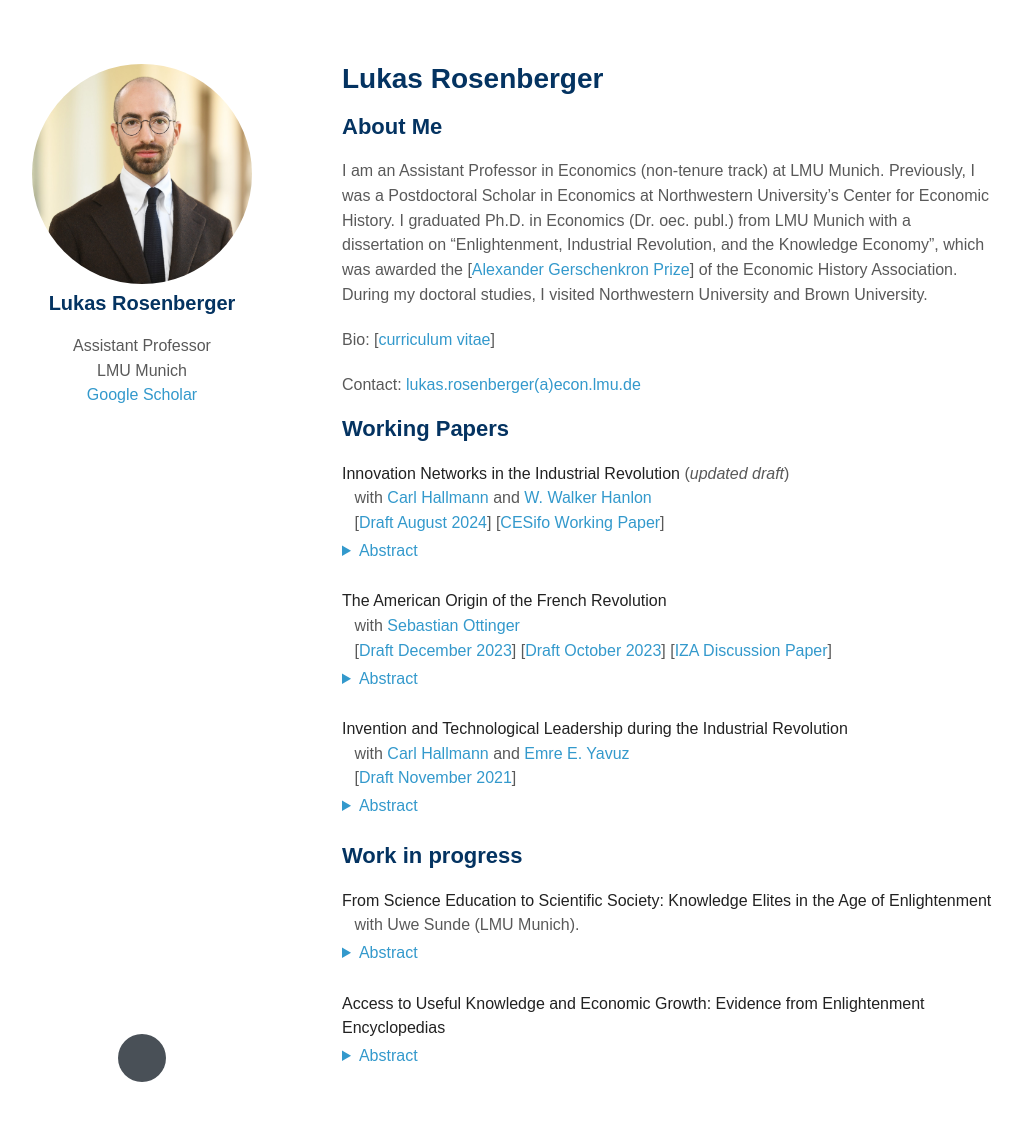
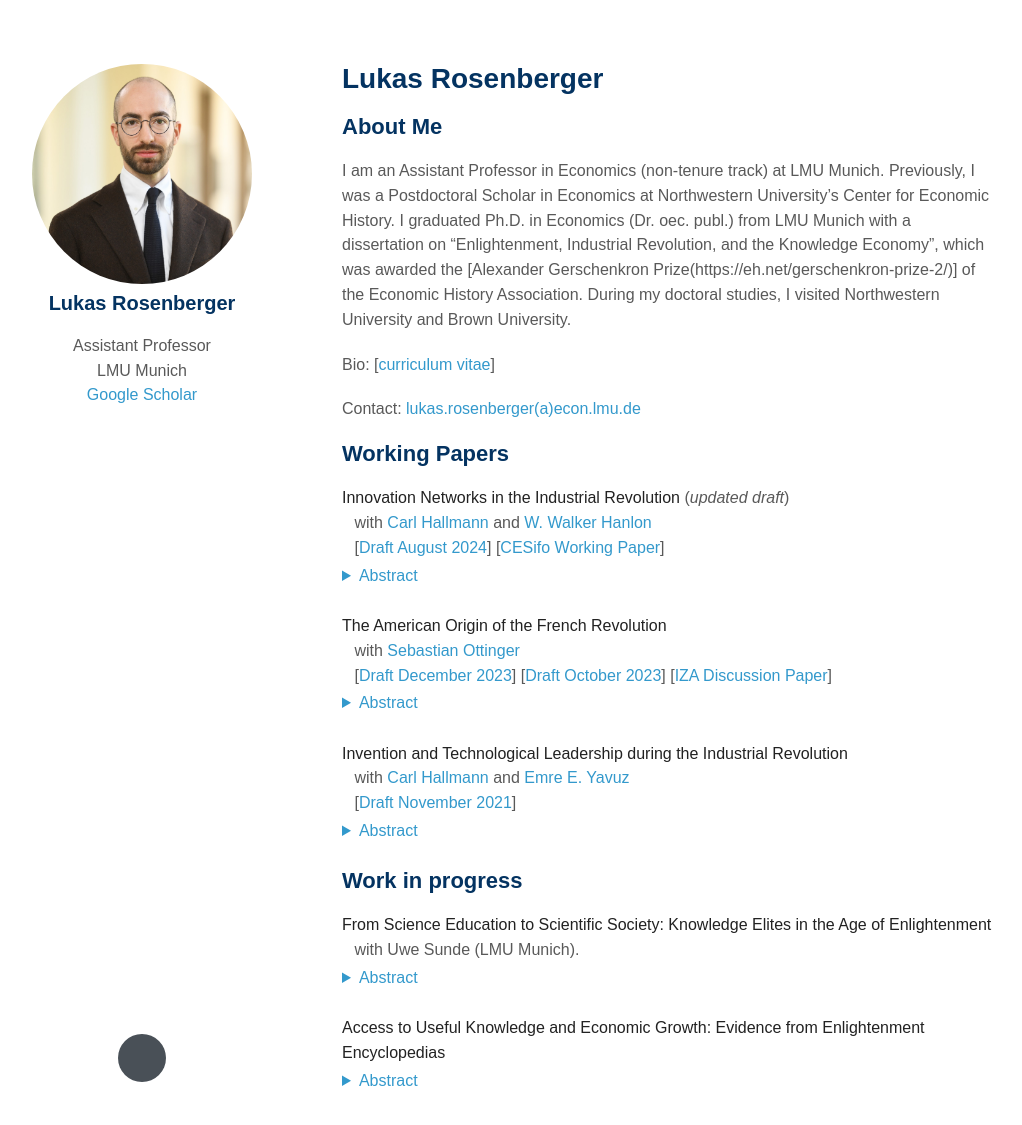
Before and after one commit to lukasrosenberger/lukasrosenberger.github.io, a Jekyll site: the page built from index.md, in a window 1280 px wide and 1194 px high. Shown: the top 1125 px of the window, without its empty margins (128-1150 px from the left). Built offline with Jekyll 4.4.1, drawn with Linux system fonts in a browser that asks for light colours; nearby versions of some CDN libraries; some web fonts are replaced; a style sheet for code colours, icons or effects is not loaded.

Commit message:
Update index.md

```diff
--- a/index.md
+++ b/index.md
@@ -6,7 +6,7 @@ layout: homepage
 
 ## About Me
 
-I am an Assistant Professor in Economics (non-tenure track) at LMU Munich. Previously, I was a Postdoctoral Scholar in Economics at Northwestern University's Center for Economic History. I graduated Ph.D. in Economics (Dr. oec. publ.) from LMU Munich with a dissertation on "Enlightenment, Industrial Revolution, and the Knowledge Economy", which was awarded the [[Alexander Gerschenkron Prize](https://eh.net/gerschenkron-prize-2/)] of the Economic History Association. During my doctoral studies, I visited Northwestern University and Brown University.
+I am an Assistant Professor in Economics (non-tenure track) at LMU Munich. Previously, I was a Postdoctoral Scholar in Economics at Northwestern University's Center for Economic History. I graduated Ph.D. in Economics (Dr. oec. publ.) from LMU Munich with a dissertation on "Enlightenment, Industrial Revolution, and the Knowledge Economy", which was awarded the [Alexander Gerschenkron Prize(https://eh.net/gerschenkron-prize-2/)] of the Economic History Association. During my doctoral studies, I visited Northwestern University and Brown University.
 
 Bio: [[curriculum vitae](https://lukasrosenberger.github.io/download/CV_RosenbergerL_2023_Aug.pdf)]
 
```
